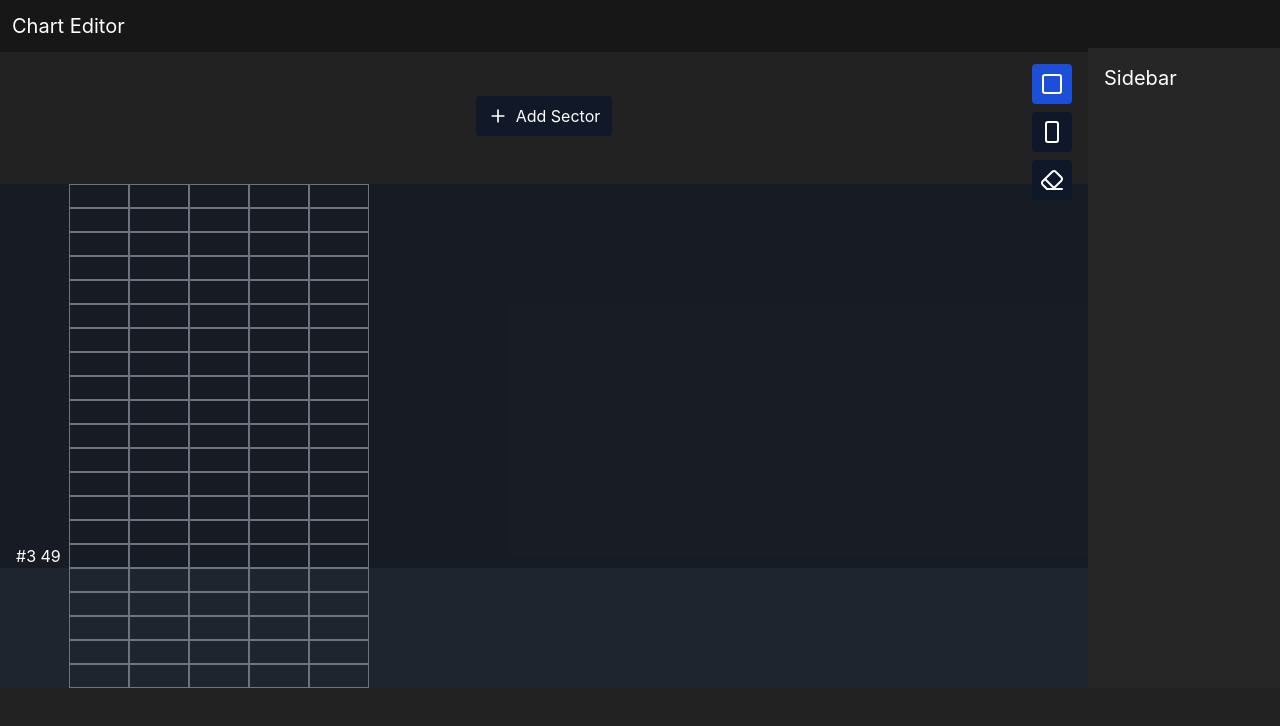
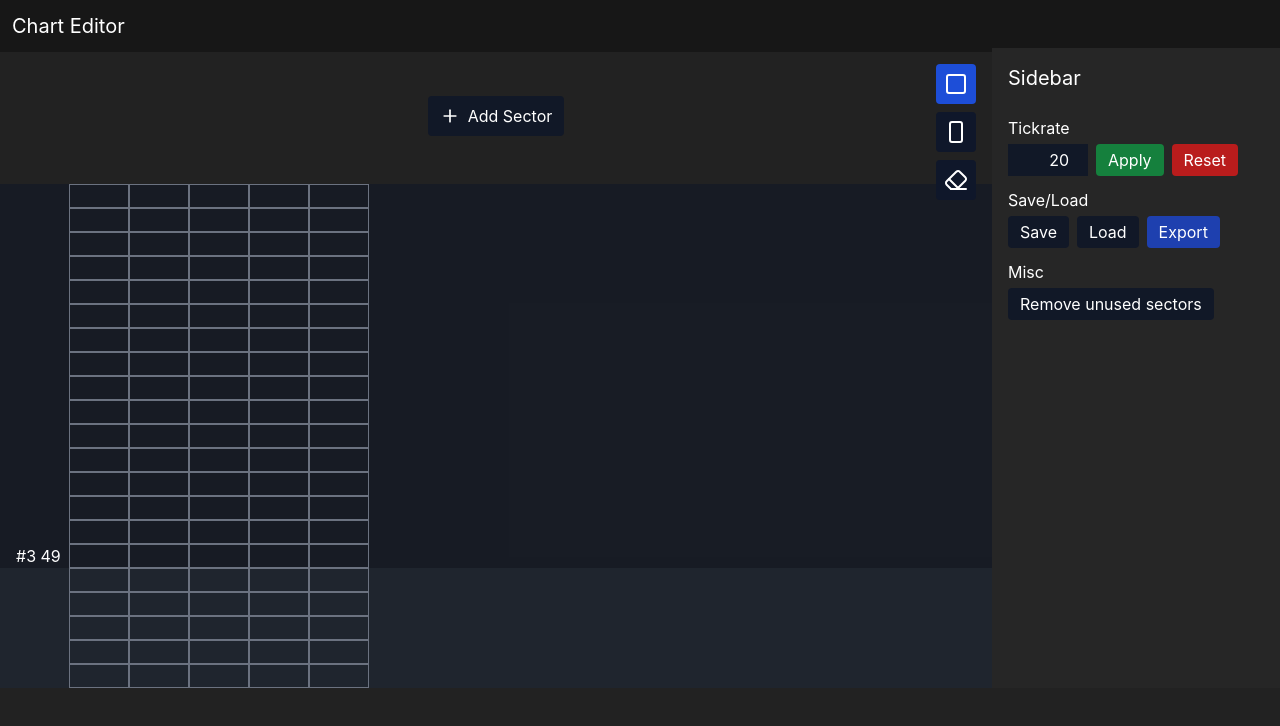
Before and after one commit to comjun04/mc-rhythm-chart-editor, a React (Vite) app: page / in a window 1280 px wide. Shown: the top 726 px of the page. Built offline with nearby package versions, Linux system fonts and the light colour scheme; a web font is replaced by a local one.

Commit message:
feat: sidebar ui and tickspeed setting

```diff
--- a/src/Sidebar.tsx
+++ b/src/Sidebar.tsx
@@ -1,5 +1,7 @@
-import { FC } from 'react'
+import { FC, useState } from 'react'
+import { useShallow } from 'zustand/shallow'
 
+import { useChartStore } from './store'
 import { cn } from './utils'
 
 type SidebarProps = {
@@ -8,6 +10,15 @@ type SidebarProps = {
 }
 
 const Sidebar: FC<SidebarProps> = ({ open, onClose = () => {} }) => {
+  const { tickrate, setTickrate } = useChartStore(
+    useShallow((state) => ({
+      tickrate: state.tickrate,
+      setTickrate: state.setTickrate,
+    })),
+  )
+
+  const [tempTickrate, setTempTickrate] = useState(tickrate)
+
   return (
     <>
       <div
@@ -21,11 +32,58 @@ const Sidebar: FC<SidebarProps> = ({ open, onClose = () => {} }) => {
       />
       <div
         className={cn(
-          'fixed right-0 top-0 z-30 h-full w-[70vw] bg-neutral-800 p-4 transition duration-200 sm:static sm:w-48',
+          'fixed right-0 top-0 z-30 h-full w-[80vw] bg-neutral-800 p-4 transition duration-200 sm:static sm:w-72',
           !open && 'translate-x-full sm:translate-x-0',
         )}
       >
         <h3 className="text-xl">Sidebar</h3>
+
+        <div className="mt-6 flex flex-col gap-1">
+          <h5>Tickrate</h5>
+          <div className="flex flex-row gap-2">
+            <input
+              type="number"
+              placeholder="ticks per second"
+              className="w-20 bg-gray-900 p-1 text-end"
+              value={tempTickrate}
+              onChange={(evt) => setTempTickrate(evt.target.value)}
+            />
+            <button
+              className="rounded bg-green-700 px-3 py-1"
+              onClick={() => {
+                const result = setTickrate(tempTickrate)
+                console.log(tempTickrate, result)
+                if (!result) {
+                  window.alert('Tickrate set failed')
+                }
+              }}
+            >
+              Apply
+            </button>
+            <button
+              className="rounded bg-red-700 px-3 py-1"
+              onClick={() => setTempTickrate(tickrate)}
+            >
+              Reset
+            </button>
+          </div>
+        </div>
+        <div className="mt-3 flex flex-col gap-1">
+          <h5>Save/Load</h5>
+          <div className="flex flex-row gap-2">
+            <button className="rounded bg-gray-900 px-3 py-1">Save</button>
+            <button className="rounded bg-gray-900 px-3 py-1">Load</button>
+            <button className="rounded bg-blue-800 px-3 py-1">Export</button>
+          </div>
+        </div>
+        <div className="mt-3 flex flex-col gap-1">
+          <h5>Misc</h5>
+          <div className="flex flex-row gap-2">
+            <button className="rounded bg-gray-900 px-3 py-1">
+              Remove unused sectors
+            </button>
+          </div>
+        </div>
       </div>
     </>
   )
--- a/src/store.ts
+++ b/src/store.ts
@@ -8,6 +8,9 @@ type ChartState = {
   notes: Note[]
   addNote: (noteData: Omit<Note, 'id'>) => void
   removeNote: (id: string) => void
+
+  tickrate: number
+  setTickrate: (tickrate: number) => boolean
 }
 export const useChartStore = create(
   immer<ChartState>((set) => ({
@@ -27,6 +30,19 @@ export const useChartStore = create(
           state.notes.splice(idx, 1)
         }
       }),
+
+    tickrate: 20,
+    setTickrate: (tickrate) => {
+      const tickrateInt = parseInt(tickrate)
+      if (isNaN(tickrate) || tickrate < 1) {
+        return false
+      }
+
+      set((state) => {
+        state.tickrate = tickrateInt
+      })
+      return true
+    },
   })),
 )
 
```
